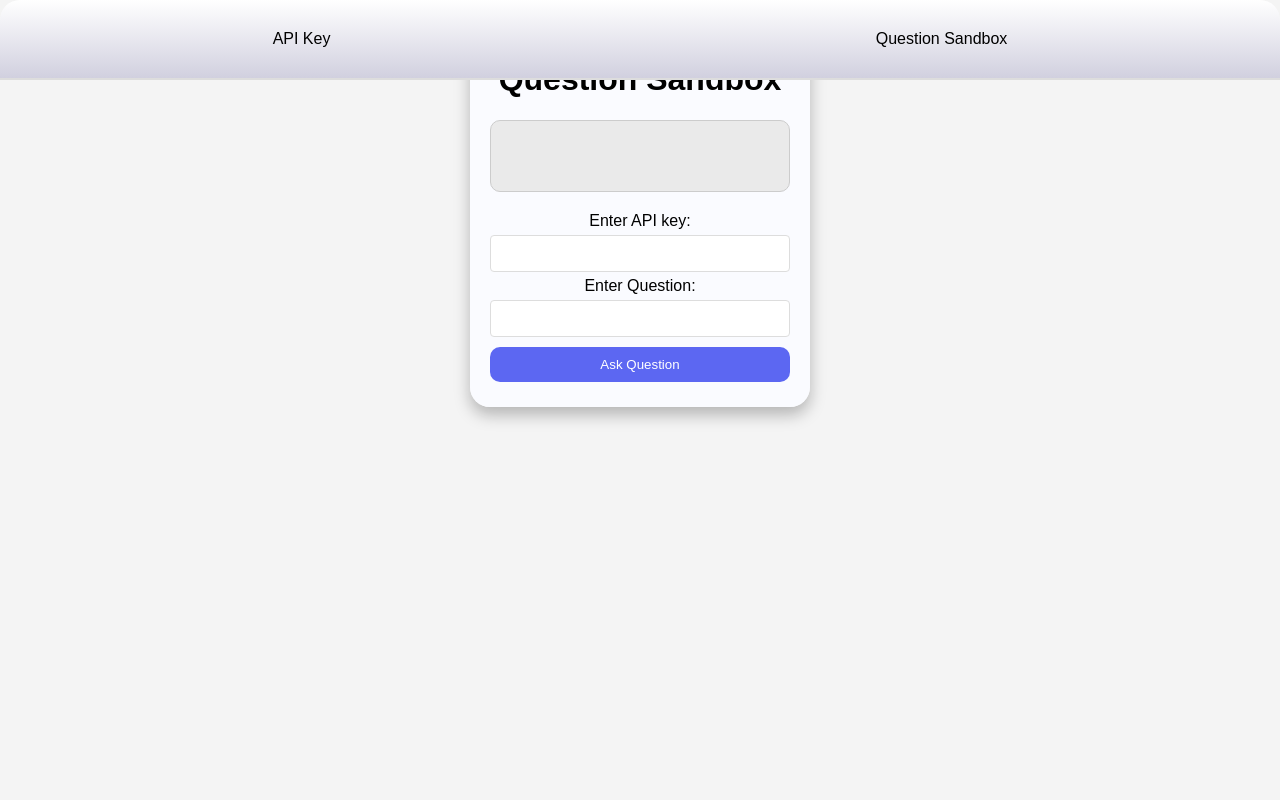
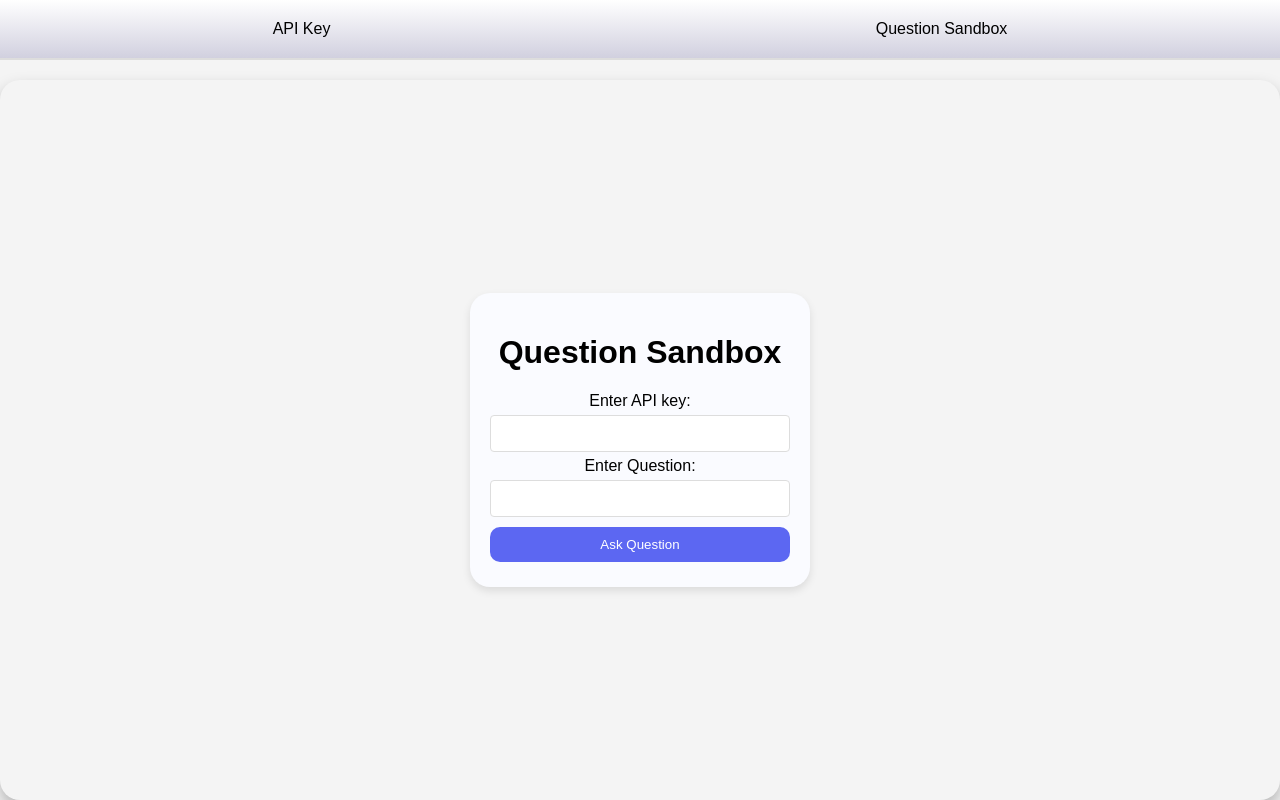
Before and after one commit to Maharpole/Multiverse_OCI_Project, a Flask app: page /question_sandbox in a window 1280 px wide. Run offline with Flask 3, Linux system fonts and the light colour scheme.

Commit message:
changed css

```diff
--- a/SiteSensei_new/app/endpoints/static/styles.css
+++ b/SiteSensei_new/app/endpoints/static/styles.css
@@ -1,21 +1,22 @@
 body {
-    font-family: Arial, sans-serif; /* Use a modern font */
-    background-color: #f4f4f4; /* Light grey background */
+    font-family: Arial, sans-serif;
+    background-color: #f4f4f4;
     margin: 0;
+    height: 100vh; /* Full viewport height */
     display: flex;
-    flex-direction: column; /* Stack children vertically */
-    align-items: center; /* Center items horizontally */
+    justify-content: center; /* Center horizontally */
+    align-items: center; /* Center vertically */
 }
 
 .navbar {
-    width: 100%; /* Make the navbar span the full width */
-    display: flex; /* Enables flexbox */
-    justify-content: space-around; /* Distributes space around items */
-    align-items: center; /* Vertically centers the items in the navbar */
-    background: linear-gradient(0deg, rgb(209, 208, 223) 0%, rgba(255,255,255,1) 100%);
+    width: 100%;
+    display: flex;
+    justify-content: space-around;
+    align-items: center;
+    background: linear-gradient(0deg, rgb(209, 208, 223) 0%, rgba(255, 255, 255, 1) 100%);
     padding: 10px 0;
     border-bottom: 2px solid #ddd;
-    position: fixed; /* Keep the navbar fixed at the top */
+    position: fixed; /* Fixed at the top */
     top: 0;
     z-index: 1000;
 }
@@ -34,50 +35,29 @@ body {
 }
 
 #container {
-    margin-top: 80px; /* Add margin to account for the fixed navbar height */
+    width: 100%; /* Full width of the viewport */
+    display: flex;
+    justify-content: center; /* Center horizontally */
+    align-items: center; /* Center vertically */
+    flex-direction: column; /* Stack content vertically */
+    margin: 0; /* No additional margin needed */
+    position: relative;
+    height: calc(100vh - 80px); /* Full height minus the navbar */
+    margin-top: 80px; /* Ensure content starts below navbar */
     box-shadow: 0 8px 16px rgba(0, 0, 0, 0.26);
     border-radius: 20px;
-    display: flex;
-    justify-content: center; /* Center content horizontally */
-    align-items: center; /* Center content vertically */
-    flex-direction: column; /* Stack content vertically */
 }
 
 #card {
     background-color: rgb(250, 251, 255);
     padding: 20px;
     border-radius: 20px;
-    border-top-right-radius: 0px;
-    border-top-left-radius: 0px;
     width: 300px;
     text-align: center;
+    box-shadow: 0 4px 8px rgba(0, 0, 0, 0.1);
 }
 
-#responseArea {
-    font-family: 'Courier New', Courier, monospace;
-    font-size: larger;
-    margin-top: 20px;
-    margin-bottom: 20px;
-    padding: 10px;
-    background-color: #eaeaea;
-    border: 1px solid #ccc;
-    border-radius: 10px;
-    min-height: 50px;
-    word-wrap: break-word;
-}
-
-
-#loadingBar {
-    width: 0%;
-    height: 30px;
-    background-color: #4CAF50;
-    text-align: center;
-    line-height: 30px;
-    color: white;
-    display: none;
-}
-
-input[type="text"], button {
+input[type="text"], input[type="password"], button {
     padding: 10px;
     margin: 5px 0;
     border: 1px solid #ddd;
@@ -97,56 +77,3 @@ button {
 button:hover {
     background-color: #4a54e1;
 }
-
-.loader-container {
-    display: flex;
-    justify-content: center;
-    align-items: center;
-    width: 100%;
-    height: 80px;
-    display:none;
-}
-
-/* HTML: <div class="loader"></div> */
-.loader {
-    width: 45px;
-    aspect-ratio: 1;
-    background:
-      linear-gradient(#0000 calc(1*100%/6),#000 0 calc(3*100%/6),#0000 0) left   bottom,
-      linear-gradient(#0000 calc(2*100%/6),#000 0 calc(4*100%/6),#0000 0) center bottom,
-      linear-gradient(#0000 calc(3*100%/6),#000 0 calc(5*100%/6),#0000 0) right  bottom;
-    background-size: 20% 600%;
-    background-repeat: no-repeat;
-    animation: l3 1s infinite linear;
-  }
-  @keyframes l3 {
-      100% {background-position: left top,center top,right top }
-  }
-
-#container {
-    margin: 20px 20px;
-    box-shadow: 0 8px 16px rgba(0, 0, 0, 0.26);
-    border-radius: 20px;
-}
-.navbar {
-    display: flex; /* Enables flexbox */
-    justify-content: space-around; /* Distributes space around items */
-    align-items: center; /* Vertically centers the items in the navbar */
-    background: rgb(132,130,161);
-    background: linear-gradient(0deg, rgb(209, 208, 223) 0%, rgba(255,255,255,1) 100%);
-    border-top-left-radius: 20px;
-    border-top-right-radius: 20px;
-}
-.navbar a {
-    float:inline-start;
-    display: block;
-    color: #000000;
-    text-align: center;
-    padding: 20px 30px;
-    text-decoration: none;
-}
-.navbar a:hover {
-    background-color: rgb(218, 218, 218);
-    color: black;
-
-}
```
